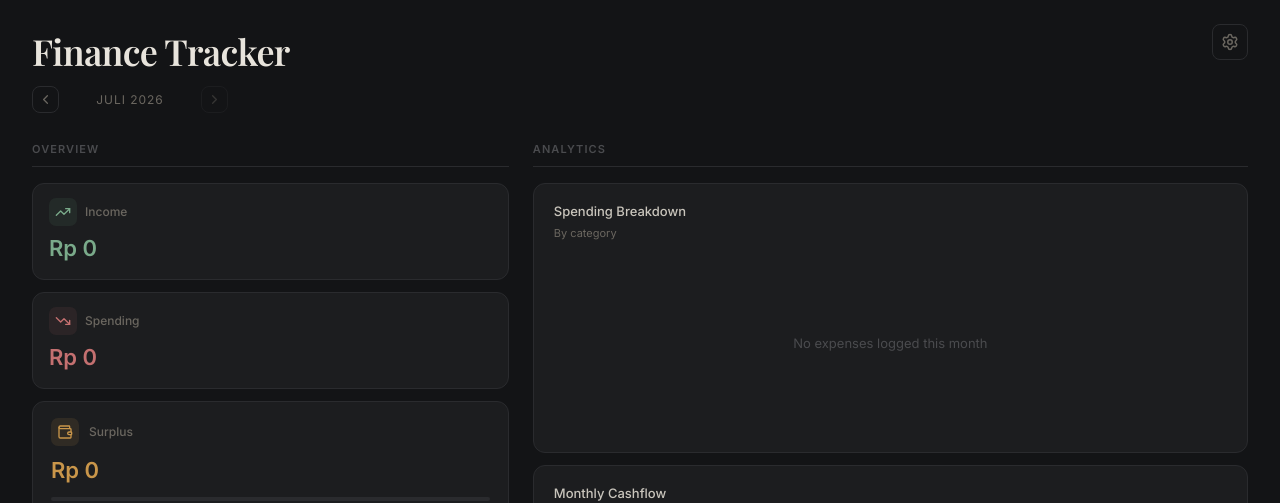
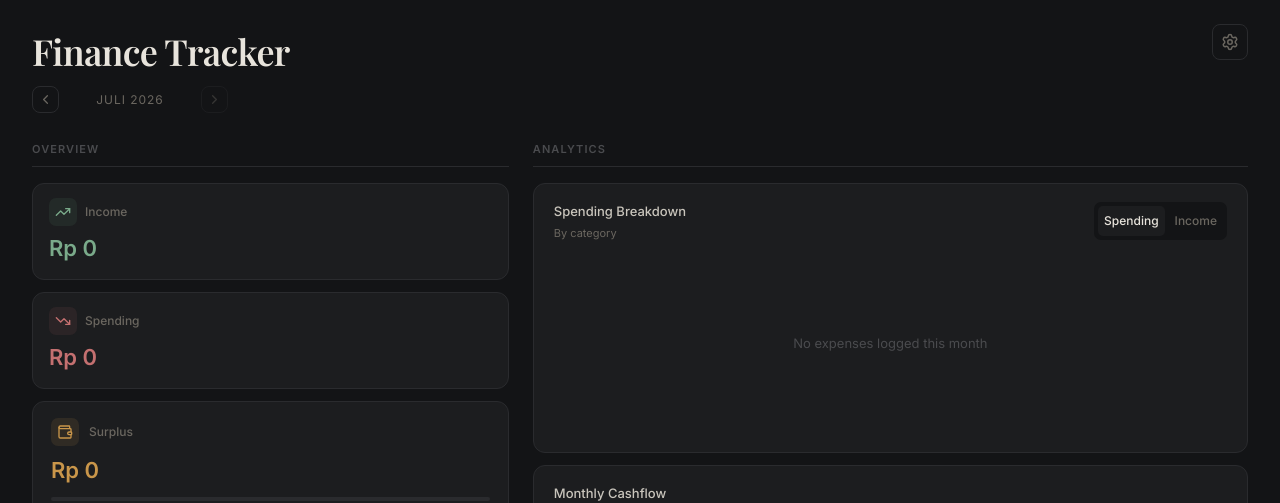
Before and after one commit to kazenda/financetracker, a React (Vite) app: page / in a window 1280 px wide. Shown: the top 503 px of the page. Built offline with nearby package versions, Linux system fonts and the light colour scheme.

Commit message:
fixed some loan filtering bug, added income pie chart

```diff
--- a/src/App.jsx
+++ b/src/App.jsx
@@ -90,7 +90,8 @@ export default function App() {
     () => monthFlow(transactions, accounts, viewMonth),
     [transactions, accounts, viewMonth],
   );
-  const breakdown = useMemo(() => categoryBreakdown(totals.txs), [totals.txs]);
+  const breakdown = useMemo(() => categoryBreakdown(totals.txs, 'expense'), [totals.txs]);
+  const incomeBreakdown = useMemo(() => categoryBreakdown(totals.txs, 'income'), [totals.txs]);
   const cashflow = useMemo(() => cashflowSeries(transactions, viewMonth), [transactions, viewMonth]);
   const recap = useMemo(
     () => buildRecap(transactions, shiftMonth(viewMonth, -1)),
@@ -549,11 +550,13 @@ export default function App() {
         <div className="col col-analytics">
           <Analytics
             breakdown={breakdown}
+            incomeBreakdown={incomeBreakdown}
             cashflow={cashflow}
             totalExpense={totals.expense}
+            totalIncome={totals.income}
             budgets={settings.budgets}
-            onFilterCategory={(category) => {
-              setFilters((f) => ({ ...f, q: category, type: 'expense', scope: 'month' }));
+            onFilterCategory={(category, type) => {
+              setFilters((f) => ({ ...f, q: category, type, scope: 'month' }));
             }}
           />
           <NetWorth series={netWorth} />
--- a/src/components/Analytics.jsx
+++ b/src/components/Analytics.jsx
@@ -13,33 +13,64 @@ const tooltipStyle = {
   borderRadius: 8, color: C.text, fontSize: 12,
 };
 
-export default function Analytics({ breakdown, cashflow, totalExpense, budgets, onFilterCategory }) {
+export default function Analytics({
+  breakdown, incomeBreakdown, cashflow, totalExpense, totalIncome, budgets, onFilterCategory,
+}) {
   const [expanded, setExpanded] = useState(null);
+  const [mode, setMode] = useState('expense'); // which side of the ledger to break down
+  const isIncome = mode === 'income';
+
+  const data = isIncome ? incomeBreakdown : breakdown;
+  const total = isIncome ? totalIncome : totalExpense;
+
+  const switchMode = (next) => {
+    setMode(next);
+    setExpanded(null); // a category open in one ledger has no counterpart in the other
+  };
 
   // The .col wrapper lives in App so Recap can sit in the same column.
   return (
     <>
       <SectionLabel>Analytics</SectionLabel>
 
-      {/* Spending by category — chart + itemised amounts */}
+      {/* By-category breakdown — chart + itemised amounts, toggling in/out */}
       <div className="card" style={{ padding: '18px 20px' }}>
-        <p style={{ fontSize: 13, fontWeight: 500, color: C.text, margin: '0 0 4px' }}>Spending Breakdown</p>
-        <p style={{ fontSize: 11, color: C.muted, margin: '0 0 12px' }}>
-          {totalExpense > 0 ? `${formatIDR(totalExpense)} across ${breakdown.length} categories` : 'By category'}
-        </p>
+        <div style={{ display: 'flex', alignItems: 'flex-start', justifyContent: 'space-between', gap: 10, marginBottom: 12 }}>
+          <div>
+            <p style={{ fontSize: 13, fontWeight: 500, color: C.text, margin: '0 0 4px' }}>
+              {isIncome ? 'Income Breakdown' : 'Spending Breakdown'}
+            </p>
+            <p style={{ fontSize: 11, color: C.muted, margin: 0 }}>
+              {total > 0 ? `${formatIDR(total)} across ${data.length} categories` : 'By category'}
+            </p>
+          </div>
+          <div className="tabs" style={{ flexShrink: 0 }}>
+            {[['expense', 'Spending'], ['income', 'Income']].map(([value, label]) => (
+              <button
+                key={value}
+                type="button"
+                className={`tab ${mode === value ? 'active' : ''}`}
+                aria-pressed={mode === value}
+                onClick={() => switchMode(value)}
+              >
+                {label}
+              </button>
+            ))}
+          </div>
+        </div>
 
-        {breakdown.length === 0 ? (
-          <EmptyState height={180}>No expenses logged this month</EmptyState>
+        {data.length === 0 ? (
+          <EmptyState height={180}>{isIncome ? 'No income logged this month' : 'No expenses logged this month'}</EmptyState>
         ) : (
           <>
             <ResponsiveContainer width="100%" height={200}>
               <PieChart>
                 <Pie
-                  data={breakdown} cx="50%" cy="50%"
+                  data={data} cx="50%" cy="50%"
                   innerRadius={55} outerRadius={85}
                   paddingAngle={3} dataKey="value" stroke="none"
                 >
-                  {breakdown.map((entry, i) => (
+                  {data.map((entry, i) => (
                     <Cell key={entry.name} fill={PIE_COLORS[i % PIE_COLORS.length]} opacity={0.85} />
                   ))}
                 </Pie>
@@ -53,10 +84,11 @@ export default function Analytics({ breakdown, cashflow, totalExpense, budgets,
 
             {/* Itemised list: amount, share, budget, and subcategories on click */}
             <div style={{ marginTop: 8, display: 'flex', flexDirection: 'column', gap: 2 }}>
-              {breakdown.map((cat, i) => {
+              {data.map((cat, i) => {
                 const color = PIE_COLORS[i % PIE_COLORS.length];
                 const isOpen = expanded === cat.name;
-                const budget = budgets?.[cat.name] || 0;
+                // Budgets are a spending concept; income categories have none.
+                const budget = isIncome ? 0 : (budgets?.[cat.name] || 0);
                 const overBudget = budget > 0 && cat.value > budget;
 
                 return (
@@ -113,7 +145,7 @@ export default function Analytics({ breakdown, cashflow, totalExpense, budgets,
                           </div>
                         ))}
                         <button
-                          onClick={() => onFilterCategory(cat.name)}
+                          onClick={() => onFilterCategory(cat.name, mode)}
                           style={{
                             alignSelf: 'flex-start', background: 'none', border: 'none', padding: '2px 0',
                             fontSize: 11, color: C.accent,
```
Also changed, not shown: src/lib/finance.js.
